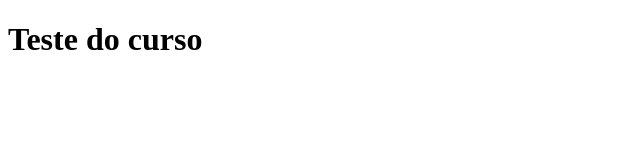
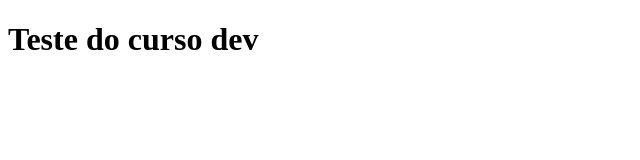
Before and after one commit to matheusgash/clone-tabnews, a Next.js app: page / in a window 1280 px wide. Shown: the top 160 px of the page, without its empty margins (0-640 px from the left). Built offline with nearby package versions, Linux system fonts and the light colour scheme.

Commit message:
modifica frase

```diff
--- a/pages/index.js
+++ b/pages/index.js
@@ -1,5 +1,5 @@
 function Home(){
-    return <h1>Teste do curso</h1>
+    return <h1>Teste do curso dev</h1>
 }
 
 export default Home;
```
